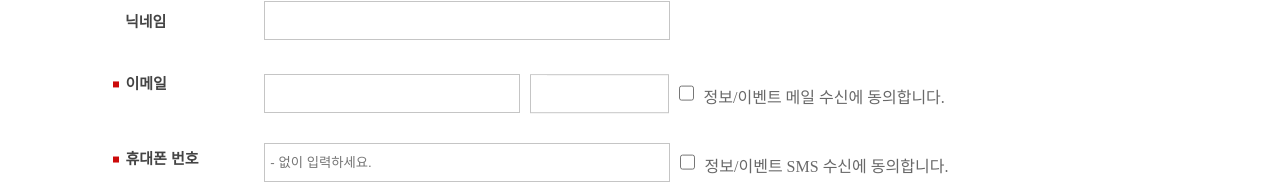
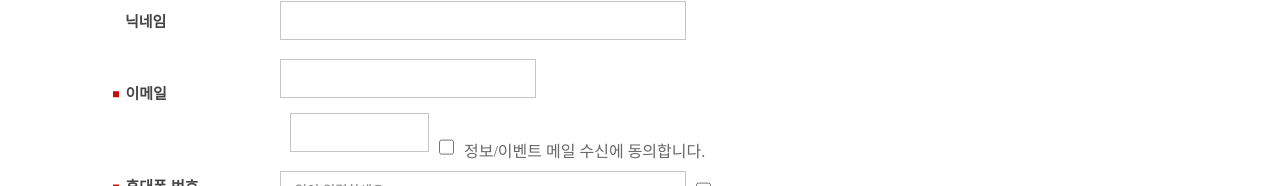
Before and after one commit to HardCodingProject/lush_clone_frontend, a Vue app: page /join in a window 1280 px wide. Shown: the part 766-952 px from the top of the page. Built offline with nearby package versions, Linux system fonts and the light colour scheme.

Commit message:
0924_회원가입수정

```diff
--- a/src/components/Home.vue
+++ b/src/components/Home.vue
@@ -94,11 +94,11 @@ import banner4_img from '@/assets/banner4_img.gif';
                     banner4_img : banner4_img,
                 banners : [
                     main_banner_1,
-                    main_banner_2,
+                    // main_banner_2,
                     main_banner_3,
                     main_banner_4,
                     main_banner_5,
-                    main_banner_6
+                    // main_banner_6
                 ],
                 banner2 : [
                     banner2_img1,
--- a/src/components/Join.vue
+++ b/src/components/Join.vue
@@ -80,30 +80,31 @@
                             <div class="email">
                                 <div class="txt-field">
                                     <input type="text" class="text" id="emailinput" name="email">
-                                    <div class="select-box" @click="openOption">
-                                        <select v-model="selected" multiple  class="options-container" v-if="isOpen" >
-                                            <option class="option">직접입력</option>
-                                            <option class="option">2</option>
-                                            <option class="option">hanmail.net</option>
-                                            <option class="option">daum.net</option>
-                                            <option class="option">nate.com</option>
-                                            <option class="option">hotmail.com</option>
-                                            <option class="option">gmail.com</option>
-                                            <option class="option">icloud.com</option>
-                                        </select>
-                                        <div class="selected">
-                                            {{ selected }}
-                                            <!-- <svg xmlns="http://www.w3.org/2000/svg"
-                                                viewBox="0 0 24 24" fill="none" stroke="currentColor" stroke-width="2"
-                                                stroke-linecap="round" stroke-linejoin="round" class="downarrow">
-                                                <polyline points="6 9 12 15 18 9" ></polyline>
-                                            </svg> -->
-                                        </div>
+                                </div>
+                                <div class="select-box" @click="openOption">
+                                    <div name class="options-container" v-if="isOpen" >
+                                        <input type="radio" id="1" v-model="selected" value="직접입력">
+                                        <label for="1">직접입력</label>
+                                        <input type="radio" id="2" v-model="selected" value="naver.com">
+                                        <label for="2">naver.com</label>
+                                        <input type="radio" id="3" v-model="selected" value="hanmail.net">
+                                        <label for="3">hanmail.net</label>
+                                        <input type="radio" id="4" v-model="selected" value="daum.net">
+                                        <label for="4">daum.net</label>
+                                        <input type="radio" id="5" v-model="selected" value="nate.com">
+                                        <label for="5">nate.com</label>
+                                        <input type="radio" id="6" v-model="selected" value="hotmail.com">
+                                        <label for="6">hotmail.com</label>
+                                        <input type="radio" id="7" v-model="selected" value="gmail.com">
+                                        <label for="7">gmail.com</label>
+                                        <input type="radio" id="8" v-model="selected" value="icloud.com">
+                                        <label for="8">icloud.com</label>
                                     </div>
-                                    <div class="form-element">
-                                        <input type="checkbox" class="checkbox" id="mailling" value="" aria-invalid="false">
-                                        <label for="mailling" class="checkboxlabel">정보/이벤트 메일 수신에 동의합니다.</label>
-                                    </div>
+                                    <span class="selected">{{selected}}</span>
+                                </div>
+                                <div class="form-element">
+                                    <input type="checkbox" class="checkbox" id="mailling" value="" aria-invalid="false">
+                                    <label for="mailling" class="checkboxlabel">정보/이벤트 메일 수신에 동의합니다.</label>
                                 </div>
                             </div>
                         </td>
@@ -164,6 +165,7 @@ import Footer from '@/components/Footer.vue';
         data(){
             return{
                 isOpen :false,
+                selected : ''
             }
         },
         components:{
@@ -397,9 +399,11 @@ input{
     background-color: white;
     border: 1px solid rgb(197, 197, 197);
     display: inline-block;
-    transform: translateY(39%);
 }
 .selected {
+    width: 100%;
+    height: 100%;
+    /* border: 1px solid black; */
     background: rgb(255, 255, 255);
     color : rgb(37, 36, 36);
     position: absolute;
@@ -407,45 +411,31 @@ input{
 
     order: 0;
 }
-/* .selected .downarrow {
-    width: 20px;
-    height: 20px;
-    margin-left: 20px;
-    transform: translateY(27%);
-} */
-/* .selected .downarrow::after{
-    content: "";
-    background-repeat: no-repeat;
-    background-size: 20px 20px;
-    position: absolute;
-    transition: all 0.4s;
-    transform: rotateX(180deg);
-    top: -6px;
-} */
+
 .select-box .options-container{
     color:black;
     border: 1px solid rgb(197, 197, 197);
     position: absolute;
     width: 100%;
-    height: 210px;
+    height: fit-content;
     opacity: 1;
-    transform: translateY(18%);
+    background: white;
+    transform: translateY(16%);
     flex-flow: column;
 }
-.select-box .options-container + .downarrow::after{
-    transform: rotateX(180deg);
-    top: -6px;
+.options-container label {
+    display: block;
+    width: 100%;
+    text-align: center;
+    font-size: 17px;
+    line-height: 9px;
+    padding: 10px 0;
 }
-.select-box .option,
-.selected {
-    padding: 5px 8px;
-    cursor: pointer;
+.options-container label:hover{
+    background: rgb(197, 197, 197);
 }
-.select-box .option:hover{
-    background: rgb(212, 212, 212);
-}
-.select-box option{
-  cursor: pointer;
+input[type="radio"]{
+    display: none;
 }
 
 /* 체크박스 */
```
